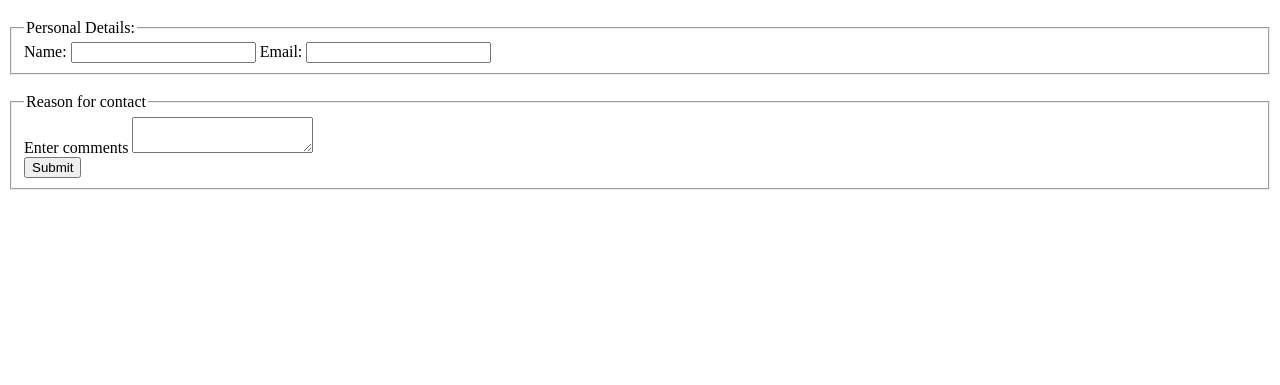
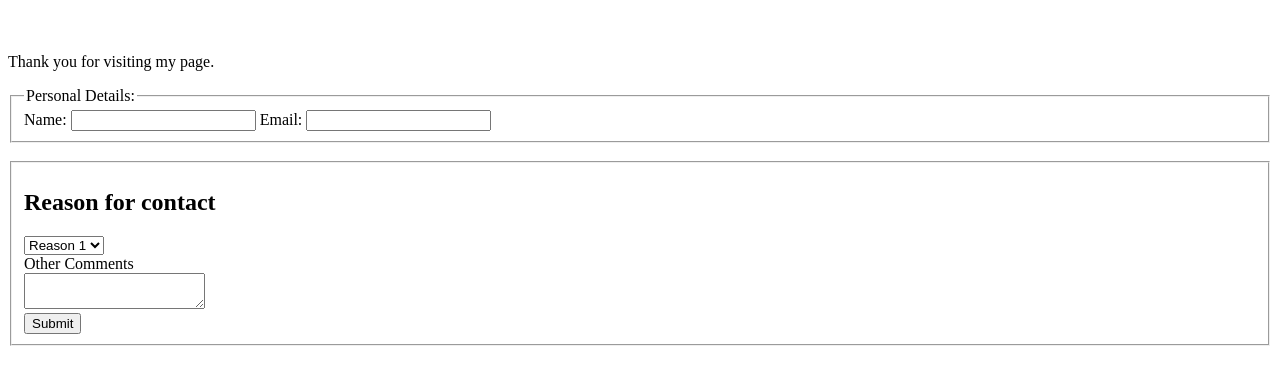
Before and after one commit to EmmaWenham/ideal-barnacle, a plain HTML site: page contact-me.html in a window 1280 px wide. Shown: the part 61-446 px from the top of the page. Drawn offline with Linux system fonts and the light colour scheme.

Commit message:
updated form layout

```diff
--- a/contact-me.html
+++ b/contact-me.html
@@ -4,6 +4,8 @@
     <title></title>
 </head>
 <h1>Welcome to my page!</h1>
+<br />
+<p>Thank you for visiting my page.</p>
 <body>
     <fieldset>
         <legend>Personal Details:</legend>
@@ -18,11 +20,15 @@
     </fieldset>
     <br>
     <fieldset>
-        <legend>Reason for contact</legend>
-
-        <label for="notes">Enter comments</label>
+        <h2>Reason for contact</h2>
+        <select name="following reason">
+            <option value="reason 1" selected>Reason 1</option>
+            <option value="reason 2">Reason 2</option>
+            <option value="reason 3">Reason 3</option>
+        </select> <br>
+        <label for="notes">Other Comments</label> <br>
         <textarea id="notes"></textarea>
-    <br>
+    <br />
     <input type="submit" name="submit" value="Submit">
 </body>
 </html>
```
